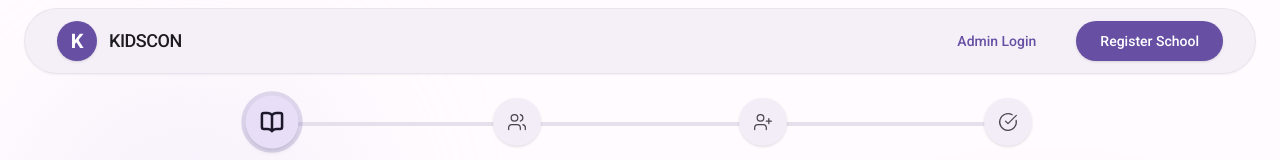
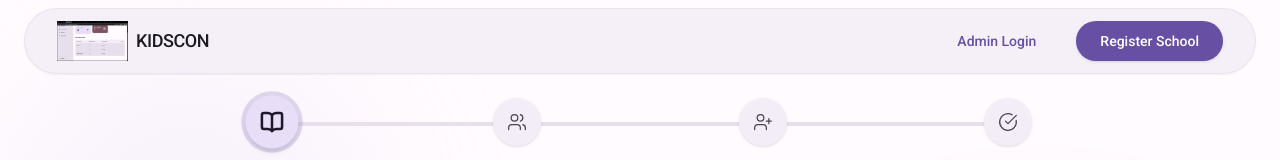
Before and after one commit to ifebanky20-commits/Kidscon-registration, a React (Vite) app: page /register in a window 1280 px wide. Shown: the top 160 px of the page. Built offline with nearby package versions, Linux system fonts and the light colour scheme; no server answers; the database is empty.

Commit message:
feat: add KIDSCON logo across navbar, admin sidebar, and login page

```diff
--- a/src/components/layout/Navbar.jsx
+++ b/src/components/layout/Navbar.jsx
@@ -1,5 +1,6 @@
 import { Link, useLocation } from 'react-router-dom';
 import { Button } from '../ui/Button';
+import logo from '../../assets/logo.png';
 
 export default function Navbar() {
   const location = useLocation();
@@ -9,10 +10,8 @@ export default function Navbar() {
     <nav className="sticky top-2 z-40 mx-2 md:mx-6 md-elevation-1 bg-md-surface-container/80 backdrop-blur-md border border-md-outline/10 rounded-full px-2">
       <div className="max-w-7xl mx-auto px-4 sm:px-6 h-16 flex items-center justify-between">
 
-        <Link to="/" className="flex items-center gap-3 transition-transform active:scale-95 ease-md">
-          <div className="w-10 h-10 bg-md-primary text-md-on-primary rounded-full flex items-center justify-center font-bold text-xl shadow-sm">
-            K
-          </div>
+        <Link to="/" className="flex items-center gap-2 transition-transform active:scale-95 ease-md">
+          <img src={logo} alt="KIDSCON Logo" className="h-10 w-auto" />
           <span className="font-medium text-lg text-md-on-background tracking-tight">KIDSCON</span>
         </Link>
 
--- a/src/layouts/AdminLayout.jsx
+++ b/src/layouts/AdminLayout.jsx
@@ -1,6 +1,7 @@
 import { Outlet, NavLink, Link, useNavigate } from 'react-router-dom';
 import { LayoutDashboard, School, Users, Download, LogOut } from 'lucide-react';
 import { useAuth } from '../context/AuthContext';
+import logo from '../assets/logo.png';
 
 export default function AdminLayout() {
   const { signOut } = useAuth();
@@ -29,9 +30,7 @@ export default function AdminLayout() {
 
         <div className="h-24 flex items-center px-8 border-b border-md-outline/5 relative">
           <Link to="/" className="flex items-center gap-3 active:scale-95 transition-transform">
-            <div className="w-10 h-10 bg-md-primary text-md-on-primary rounded-full flex items-center justify-center font-bold text-xl md-elevation-1">
-              K
-            </div>
+            <img src={logo} alt="KIDSCON Logo" className="h-10 w-auto" />
             <span className="font-bold tracking-tight text-lg">KIDSCON Admin</span>
           </Link>
         </div>
@@ -76,9 +75,7 @@ export default function AdminLayout() {
         {/* Mobile Header */}
         <header className="md:hidden h-16 border-b border-md-outline/10 flex items-center px-4 bg-md-surface-container/80 backdrop-blur-md sticky top-0 z-10">
           <Link to="/" className="flex items-center gap-2">
-            <div className="w-8 h-8 bg-md-primary text-md-on-primary rounded-full flex items-center justify-center font-bold text-sm">
-              K
-            </div>
+            <img src={logo} alt="KIDSCON Logo" className="h-8 w-auto" />
             <span className="font-bold">Admin Portal</span>
           </Link>
         </header>
--- a/src/pages/AdminLoginPage.jsx
+++ b/src/pages/AdminLoginPage.jsx
@@ -4,6 +4,7 @@ import { useAuth } from '../context/AuthContext';
 import { Button } from '../components/ui/Button';
 import { Input } from '../components/ui/Input';
 import { Lock, Mail, AlertCircle } from 'lucide-react';
+import logo from '../assets/logo.png';
 
 export default function AdminLoginPage() {
   const navigate = useNavigate();
@@ -39,9 +40,7 @@ export default function AdminLoginPage() {
 
         {/* Logo */}
         <div className="text-center mb-10 animate-in fade-in slide-in-from-bottom-4 duration-500">
-          <div className="inline-flex w-16 h-16 bg-md-primary text-md-on-primary rounded-2xl items-center justify-center font-bold text-3xl shadow-md mb-5">
-            K
-          </div>
+          <img src={logo} alt="KIDSCON Logo" className="h-20 w-auto mx-auto mb-5" />
           <h1 className="text-3xl font-bold text-md-on-background tracking-tight">Admin Portal</h1>
           <p className="text-md-on-surface-variant mt-2">Sign in to access the KIDSCON dashboard</p>
         </div>
```
Also changed, not shown: src/assets/Kidscon Logo.jpeg (added), src/assets/logo.png (added).
